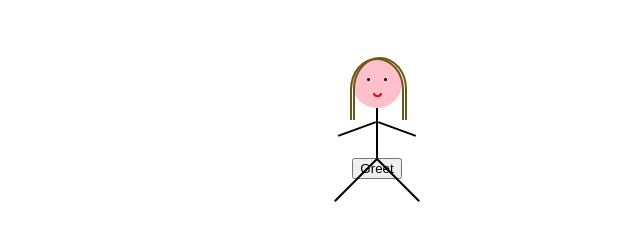
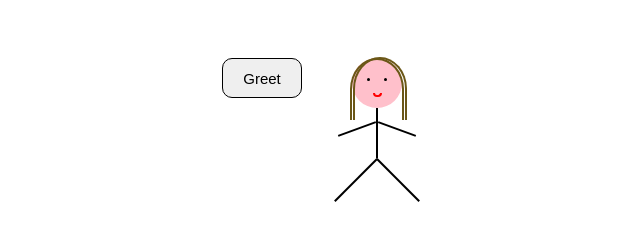
Before and after one commit to martinagabrielli/person-maker, a plain HTML site: page index.html in a window 1280 px wide. Shown: the whole page, without its empty margins (263-903 px from the left). Drawn offline with Linux system fonts and the light colour scheme.

Commit message:
added style for greet-btn

```diff
--- a/style.scss
+++ b/style.scss
@@ -130,6 +130,21 @@
                     margin-left: -18px;
                 }
             }
+            #greet-btn {
+                border: 1px solid black;
+                border-radius: 10px;
+                position: absolute;
+                width: 80px;
+                height: 40px;
+                right: 100px;
+                top: 0px;
+                text-align: center;
+                cursor: pointer;
+                font-size: 15px;
+                &:focus {
+                    outline: none;
+                }
+            }
         }
     }
 }
```
Also changed, not shown: style.css, 1 other file.
